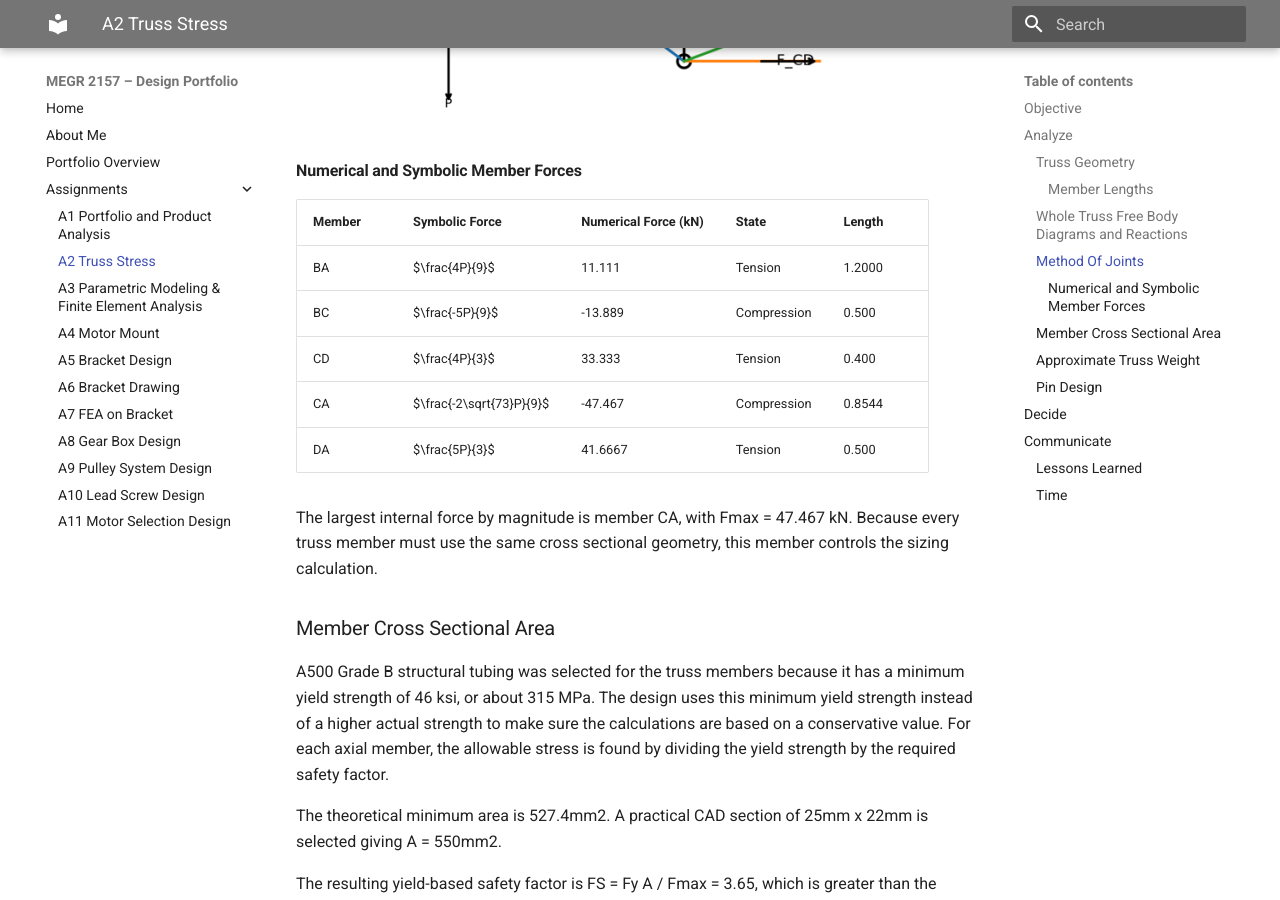
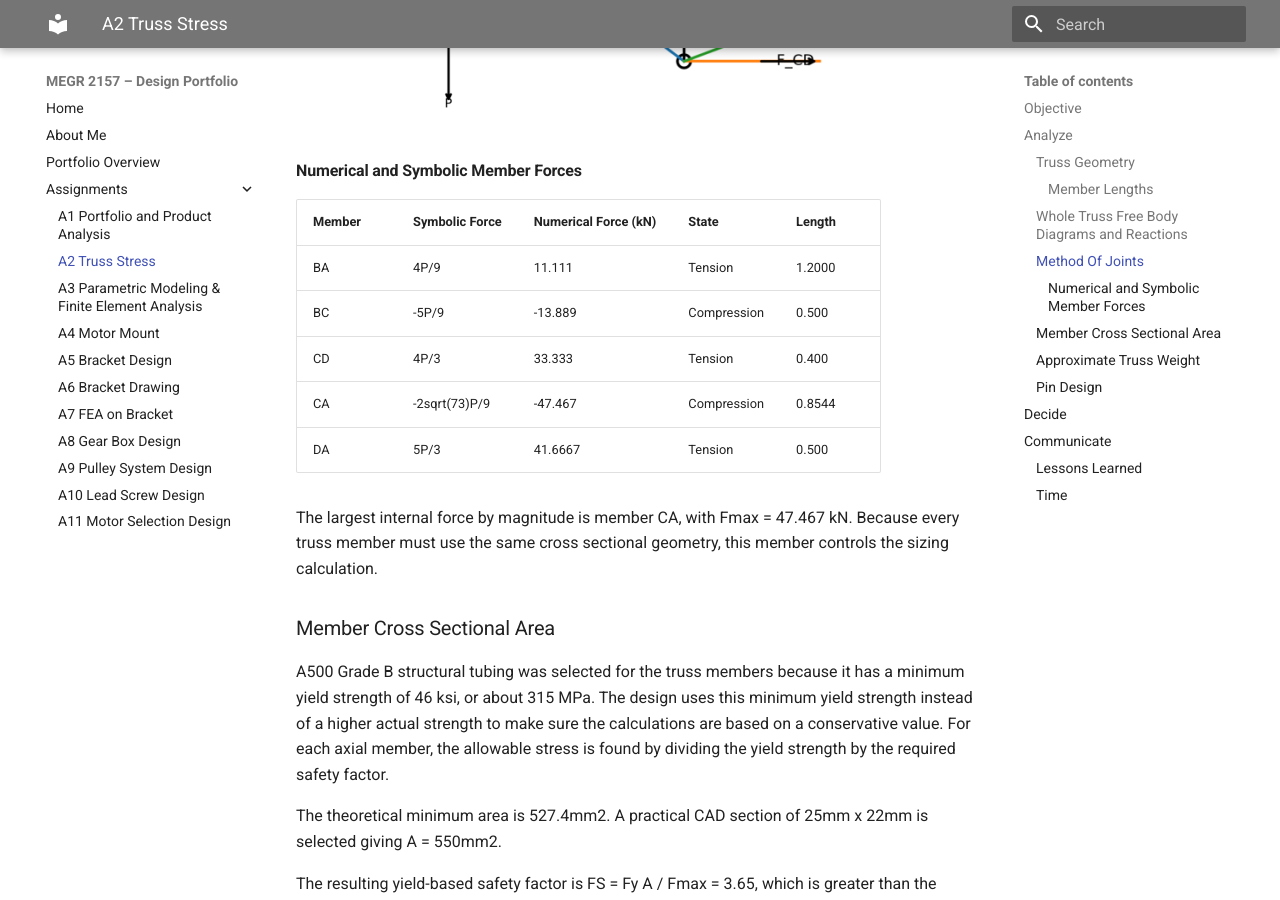
Before and after one commit to matthewjcowan/megr2156-portfolio, an MkDocs documentation site: the page built from docs/assignments/A02/index.md, in a window 1280 px wide and 900 px high, scrolled down 3000 px. Built offline with MkDocs 1.6.1 and Material for MkDocs 9.7.7, drawn with Linux system fonts in a browser that asks for light colours.

Commit message:
Change symbolic forces to plain text format
Updated symbolic forces in the table to use plain text format instead of LaTeX syntax.

```diff
--- a/docs/assignments/A02/index.md
+++ b/docs/assignments/A02/index.md
@@ -27,11 +27,11 @@ A is modeled as a pin, so it provides Ax and Ay. B is modeled as a roller, so it
 
 | Member  | Symbolic Force | Numerical Force (kN) | State | Length |
 | -------- | -------- | -------- | -------- | -------- |
-| BA    |     $\frac{4P}{9}$     |      11.111    | Tension         |       1.2000   |
-| BC    |     $\frac{-5P}{9}$     |      -13.889    |   Compression       |     0.500     |
-| CD    |  $\frac{4P}{3}$        |     33.333     |    Tension      |   0.400  |
-| CA    |  $\frac{-2\sqrt{73}P}{9}$    |    -47.467      |      Compression    |    0.8544      |
-| DA    |      $\frac{5P}{3}$    |      41.6667    |   Tension       |      0.500    |
+| BA    |     4P/9     |      11.111    | Tension         |       1.2000   |
+| BC    |     -5P/9     |      -13.889    |   Compression       |     0.500     |
+| CD    |  4P/3        |     33.333     |    Tension      |   0.400  |
+| CA    |  -2sqrt(73)P/9    |    -47.467      |      Compression    |    0.8544      |
+| DA    |      5P/3    |      41.6667    |   Tension       |      0.500    |
 
 The largest internal force by magnitude is member CA, with Fmax = 47.467 kN. Because every truss member must use the same cross sectional geometry, this member controls the sizing calculation.
 
```
